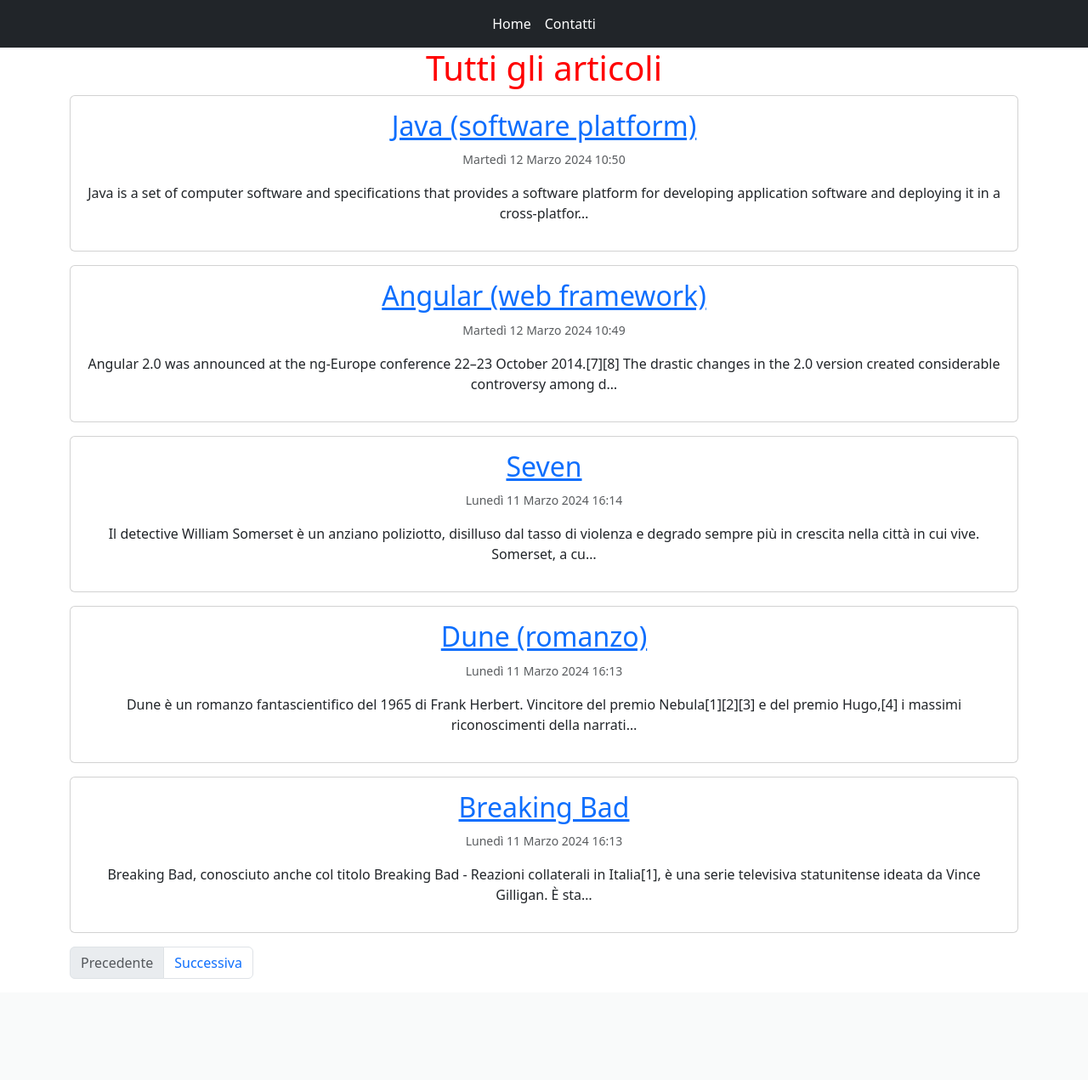
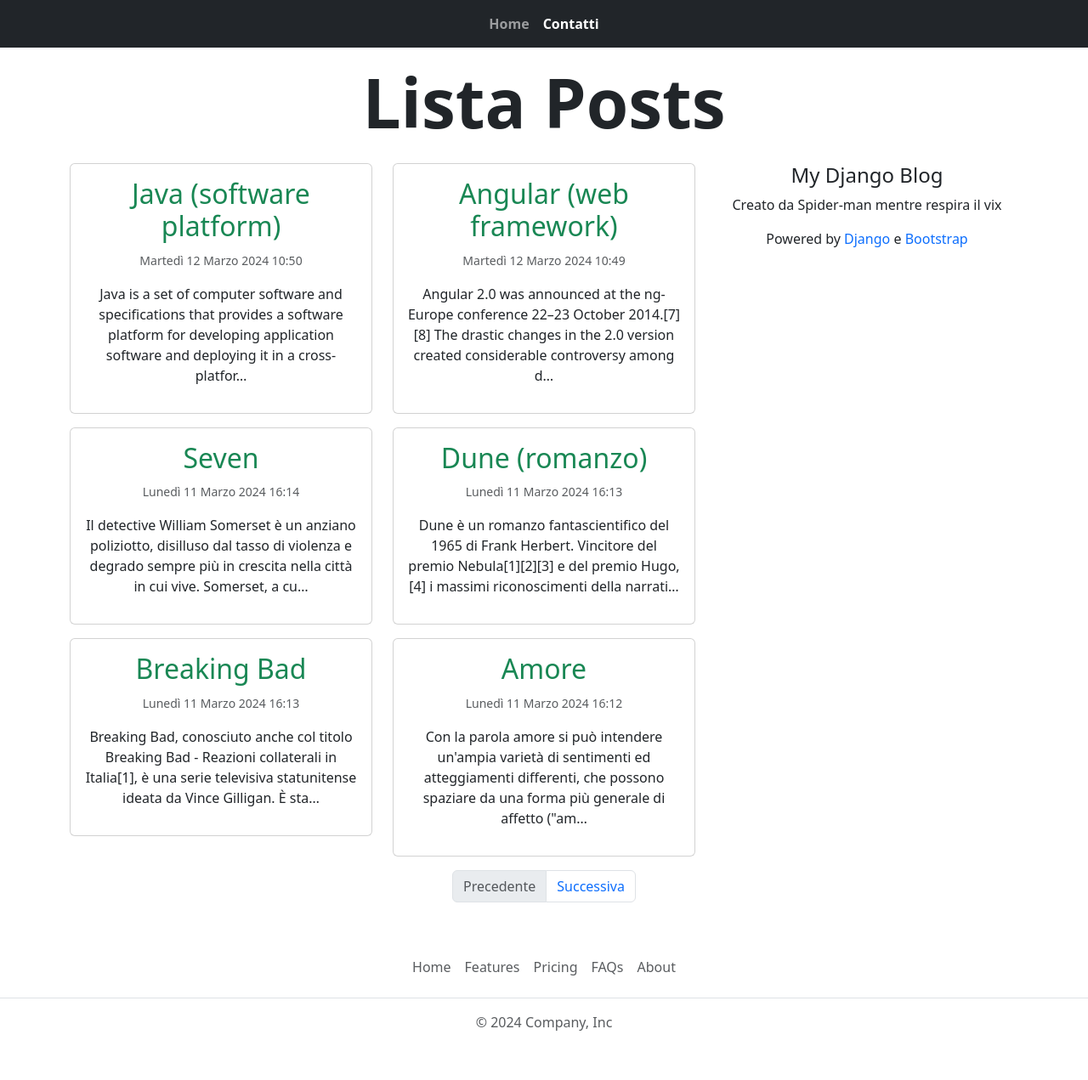
Before and after one commit to DanielDiPinto/Blog_in-Django, a Django app: page / in a window 1280 px wide. Shown: the whole page at 85% size. Before the commit the page ends 1152 px from the top, so only its background shows below. Run offline with Django 5.2, Linux system fonts and the light colour scheme; data comes from the database, SQL or seed files in the repository; both versions use the stored data as it was after the commit.

Commit message:
sezione post finita

```diff
--- a/posts/urls.py
+++ b/posts/urls.py
@@ -3,15 +3,16 @@
 from django.views.generic import ListView, DeleteView
 from .models import Post
 
+
 urlpatterns = [
     path('', ListView.as_view(
         queryset = Post.objects.all().order_by("-date"),
         template_name = 'lista_post.html',
-        paginate_by = 5), name='lista'),
+        paginate_by = 6), name='lista'),
 
 
     path('<int:id>/<slug:slug>/', DeleteView.as_view(
         model = Post,
         template_name = 'post_singolo.html',), name='singolo'),
-    path('', post_view.contatti, name='contatti'),
+    path('contatti/', post_view.contatti, name='contatti'),
 ]
--- a/static/css/mydjangocss.css
+++ b/static/css/mydjangocss.css
@@ -1,3 +1,8 @@
-h1 {
-    color: red
-};
+a {
+    text-decoration: none !important;
+}
+
+.hoverCustom:hover {
+    transform: translateY(1.2);
+    transition: transform 0.3s ease-in-out;
+}
--- a/templates/layout.html
+++ b/templates/layout.html
@@ -19,10 +19,10 @@
           <div class="collapse navbar-collapse justify-content-md-center" id="navbarsExample08">
             <ul class="navbar-nav">
               <li class="nav-item">
-                <a class="nav-link active" aria-current="page" href="/">Home</a>
+                <a class="nav-link fw-bold {% if request.path_info == '/contatti/' %} active {% endif %}" aria-current="page" href="/">Home</a>
               </li>
               <li class="nav-item">
-                <a class="nav-link active" href="#">Contatti</a>
+                <a class="nav-link fw-bold {% if request.path_info == '/' %} active {% endif %}" href="{% url 'contatti' %}">Contatti</a>
               </li>
             </ul>
           </div>
@@ -33,6 +33,19 @@
         {% block content %}
         {% endblock content %}
     </div>
+
+    <div >
+      <footer class="py-3 my-4">
+        <ul class="nav justify-content-center border-bottom pb-3 mb-3">
+          <li class="nav-item"><a href="#" class="nav-link px-2 text-body-secondary">Home</a></li>
+          <li class="nav-item"><a href="#" class="nav-link px-2 text-body-secondary">Features</a></li>
+          <li class="nav-item"><a href="#" class="nav-link px-2 text-body-secondary">Pricing</a></li>
+          <li class="nav-item"><a href="#" class="nav-link px-2 text-body-secondary">FAQs</a></li>
+          <li class="nav-item"><a href="#" class="nav-link px-2 text-body-secondary">About</a></li>
+        </ul>
+        <p class="text-center text-body-secondary">© 2024 Company, Inc</p>
+      </footer>
+    </div>
     <script src="https://cdn.jsdelivr.net/npm/bootstrap@5.3.3/dist/js/bootstrap.bundle.min.js" integrity="sha384-YvpcrYf0tY3lHB60NNkmXc5s9fDVZLESaAA55NDzOxhy9GkcIdslK1eN7N6jIeHz" crossorigin="anonymous"></script>
   </body>
 </html>
--- a/templates/lista_post.html
+++ b/templates/lista_post.html
@@ -1,37 +1,73 @@
-{% extends "layout.html"%}
-{% block content %}
+{% extends "layout.html"%} {% block content %}
 
-<h1 class=" text-center "> Tutti gli articoli </h1>
-
-{% for object in object_list %}
-  <div class="card mb-3">
+<h1 class="text-center display-1 fw-bold p-3">Lista Posts</h1>
+<div class="row">
+  <div class="col-12 col-md-8">
+    {% for object in object_list %} {% if forloop.counter0|divisibleby:2 %}
+    <div class="row">
+      {% endif %}
+      <div class="col-12 col-md-6">
+        <div class="card mb-3 hoverCustom">
           <div class="card-body text-center">
-      <h2 class="card-title"><a href="{{ object.get_absolute_url }}">{{ object.title }}</a></h2>
-      <p class="card-text"><small class="text-muted">{{ object.date }}</small></p>
-      <p class="card-text">{{ object.content | safe | linebreaks | truncatechars_html:160 }}</p>
+            <h2 class="card-title">
+              <a
+                class="text-decoration-none text-success"
+                href="{{ object.get_absolute_url }}"
+                >{{ object.title }}</a
+              >
+            </h2>
+            <p class="card-text">
+              <small class="text-muted">{{ object.date }}</small>
+            </p>
+            <p class="card-text">
+              {{ object.content | safe | linebreaks | truncatechars_html:160 }}
+            </p>
           </div>
         </div>
-{% endfor %}
+      </div>
+      {% if forloop.counter|divisibleby:2 or forloop.last %}
+    </div>
+    {% endif %} {% endfor %}
+  </div>
+  <div class="col-12 col-md-4 flex-column text-center">
+    <h4>My Django Blog</h4>
+    <p>Creato da Spider-man mentre respira il vix</p>
+    <p>
+      Powered by
+      <a href="https://en.wikipedia.org/wiki/Django_(web_framework)">Django</a>
+      e
+      <a href="https://en.wikipedia.org/wiki/Bootstrap_(front-end_framework)"
+        >Bootstrap</a
+      >
+    </p>
+  </div>
+</div>
 
-
-<nav aria-label="Pagination">
+<nav aria-label="Pagination" class="d-flex justify-content-center">
   <ul class="pagination">
     {% if page_obj.has_previous %}
     <li class="page-item">
-        <a class="page-link" href="?page={{ page_obj.previous_page_number }}">Precedente</a>
+      <a class="page-link" href="?page={{ page_obj.previous_page_number }}"
+        >Precedente</a
+      >
     </li>
     {% else %}
     <li class="page-item disabled">
-        <a class="page-link" href="#" tabindex="-1" aria-disabled="true">Precedente</a>
+      <span class="page-link" tabindex="-1" aria-disabled="true"
+        >Precedente</span
+      >
     </li>
-    {% endif %}
-    {% if page_obj.has_next %}
+    {% endif %} {% if page_obj.has_next %}
     <li class="page-item">
-        <a class="page-link" href="?page={{ page_obj.paginator.num_pages }}">Successiva</a>
+      <a class="page-link" href="?page={{ page_obj.next_page_number }}"
+        >Successiva</a
+      >
     </li>
     {% else %}
     <li class="page-item disabled">
-        <a class="page-link" href="#" tabindex="-1" aria-disabled="true">Successiva</a>
+      <span class="page-link" tabindex="-1" aria-disabled="true"
+        >Successiva</span
+      >
     </li>
     {% endif %}
   </ul>
```
Also changed, not shown: templates/contatti.html (+5 -10 lines), templates/post_singolo.html (+14 -8 lines), db.sqlite3. Lines whose indentation alone changed are shown as unchanged.
